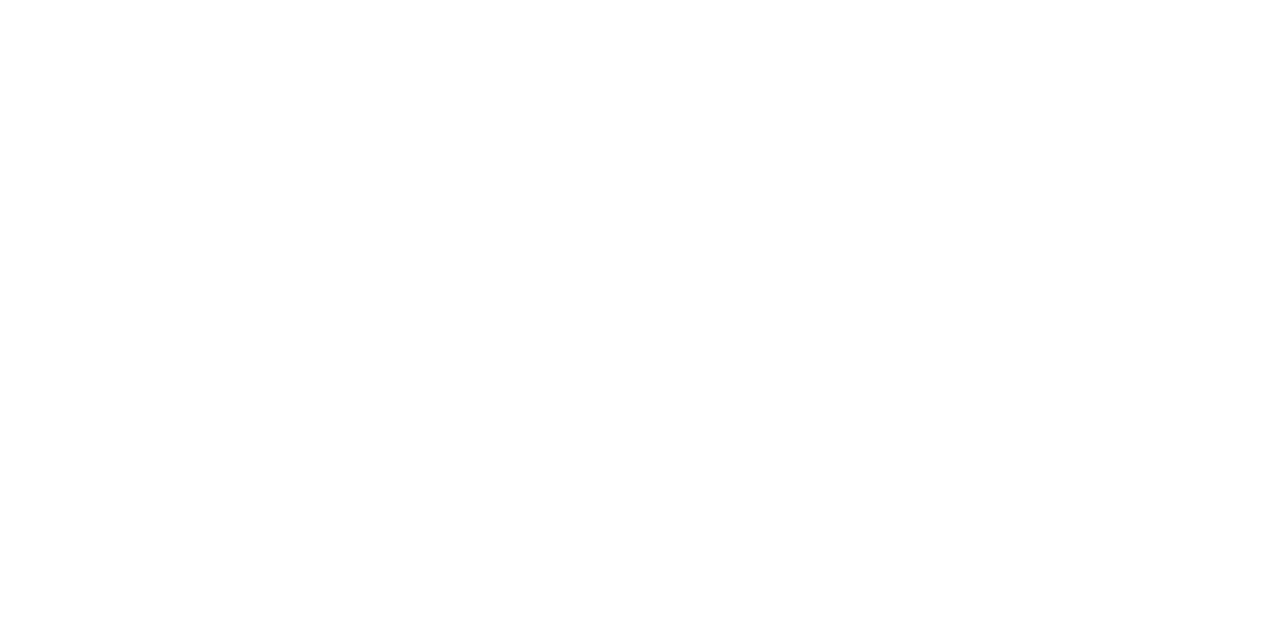
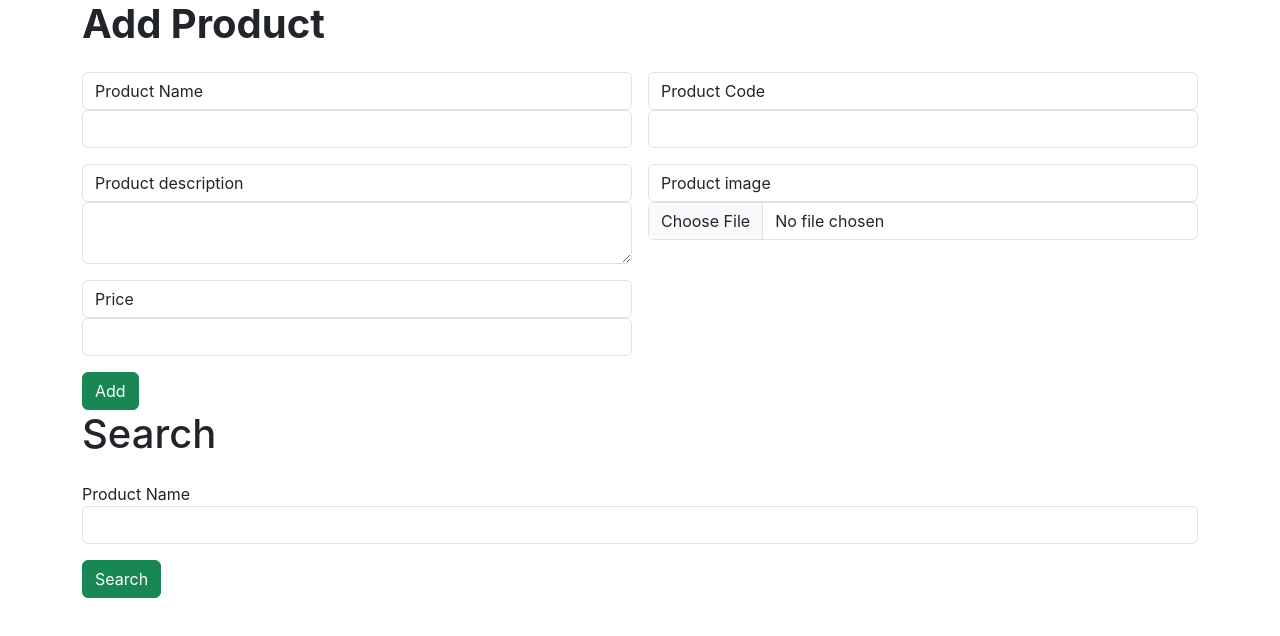
Before and after one commit to Gloriya2001/Shopingcart-app-react, a React (Create React App) app: page / in a window 1280 px wide. Shown: the top 636 px of the page. Built offline with nearby package versions, Linux system fonts and the light colour scheme; no server answers.

Commit message:
Add and Search is done

```diff
--- a/src/App.js
+++ b/src/App.js
@@ -1,12 +1,15 @@
 import logo from './logo.svg';
 import './App.css';
 import ViewObj from './components/ViewObj';
+import Add from './components/Add';
+import Search from './components/Search';
 
 function App() {
   return (
     <div>
 
-<ViewObj/>
+<Add/>
+<Search/>
 
 
     </div>
--- a/src/components/Add.jsx
+++ b/src/components/Add.jsx
@@ -4,20 +4,21 @@
   return (
     <div>
 
-            <div className="conatiner">
+      <div className="container">
         <div className="row">
           <div className="col col-12 col-sm-12 col-md-12 col-lg-12 col-xl-12 col-xxl-12">
 
             <div className="row g-3">
 
+              <h1><b>Add Product</b></h1>
 
-                        <div className="col col-12 col-sm-6 col-md-6 col-lg-12 col-xl-12 col-xxl-12">
+              <div className="col col-12 col-sm-6 col-md-6 col-lg-6 col-xl-6 col-xxl-6">
 
                 <label htmlFor="" className="form-control">Product Name</label>
                 <input type="text" className="form-control" />
 
               </div>
-                        <div className="col col-12 col-sm-6 col-md-6 col-lg-12 col-xl-12 col-xxl-12">
+              <div className="col col-12 col-sm-6 col-md-6 col-lg-6 col-xl-6 col-xxl-6">
 
 
                 <label htmlFor="" className="form-control">Product Code</label>
@@ -25,39 +26,33 @@
 
 
               </div>
-                        <div className="col col-12 col-sm-6 col-md-6 col-lg-12 col-xl-12 col-xxl-12">
+              <div className="col col-12 col-sm-6 col-md-6 col-lg-6 col-xl-6 col-xxl-6">
 
 
                 <label htmlFor="" className="form-control">Product description</label>
                 <textarea name="" id="" className="form-control"></textarea>
 
               </div>
-                        <div className="col col-12 col-sm-6 col-md-6 col-lg-12 col-xl-12 col-xxl-12">
+              <div className="col col-12 col-sm-6 col-md-6 col-lg-6 col-xl-6 col-xxl-6">
 
 
                 <label htmlFor="" className="form-control">Product image</label>
                 <input type="file" className="form-control" />
 
               </div>
-                        <div className="col col-12 col-sm-6 col-md-6 col-lg-12 col-xl-12 col-xxl-12">
+              <div className="col col-12 col-sm-6 col-md-6 col-lg-6 col-xl-6 col-xxl-6">
 
                 <label htmlFor="" className="form-control">Price</label>
                 <input type="text" className="form-control" />
 
               </div>
-                        <div className="col col-12 col-sm-6 col-md-6 col-lg-12 col-xl-12 col-xxl-12">
+              <div className="col col-12 col-sm-12 col-md-12 col-lg-12 col-xl-12 col-xxl-12">
 
                 <button className="btn btn-success">Add</button>
 
               </div>
 
-
-
             </div>
-
-
-
-
 
           </div>
         </div>
--- /dev/null
+++ b/src/components/Search.jsx
@@ -0,0 +1,27 @@
+import React from 'react'
+
+const Search = () => {
+  return (
+    <div>
+
+            <div className="container">
+                <div className="row g-3">
+                    <h1>Search</h1>
+                    <div className="col col-12 col-sm-12 col-md-12 col-lg-12 col-xl-12 col-xxl-12">
+
+    <lable className="form-label">Product Name</lable>
+    <input type="text" className="form-control" />
+
+
+                    </div>
+                    <div className="col col-12 col-sm-12 col-md-12 col-lg-12 col-xl-12 col-xxl-12">
+                        <button className="btn btn-success">Search</button>
+                    </div>
+                </div>
+            </div>
+
+    </div>
+  )
+}
+
+export default Search
```
Lines whose indentation alone changed are shown as unchanged.
